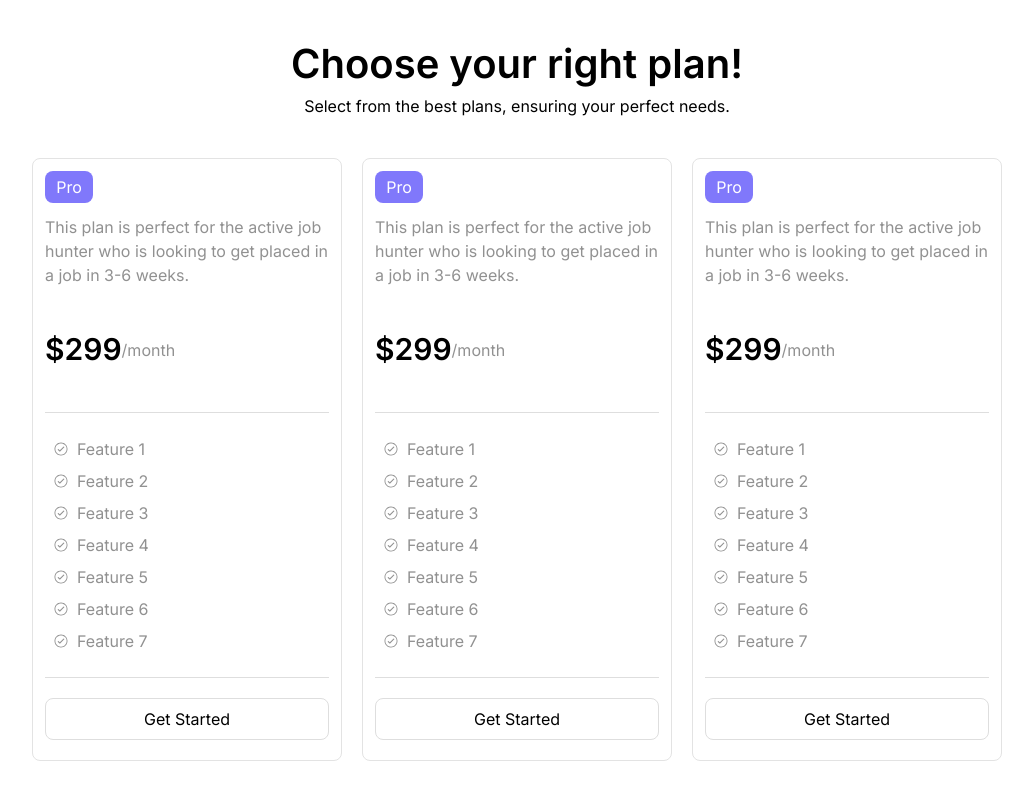
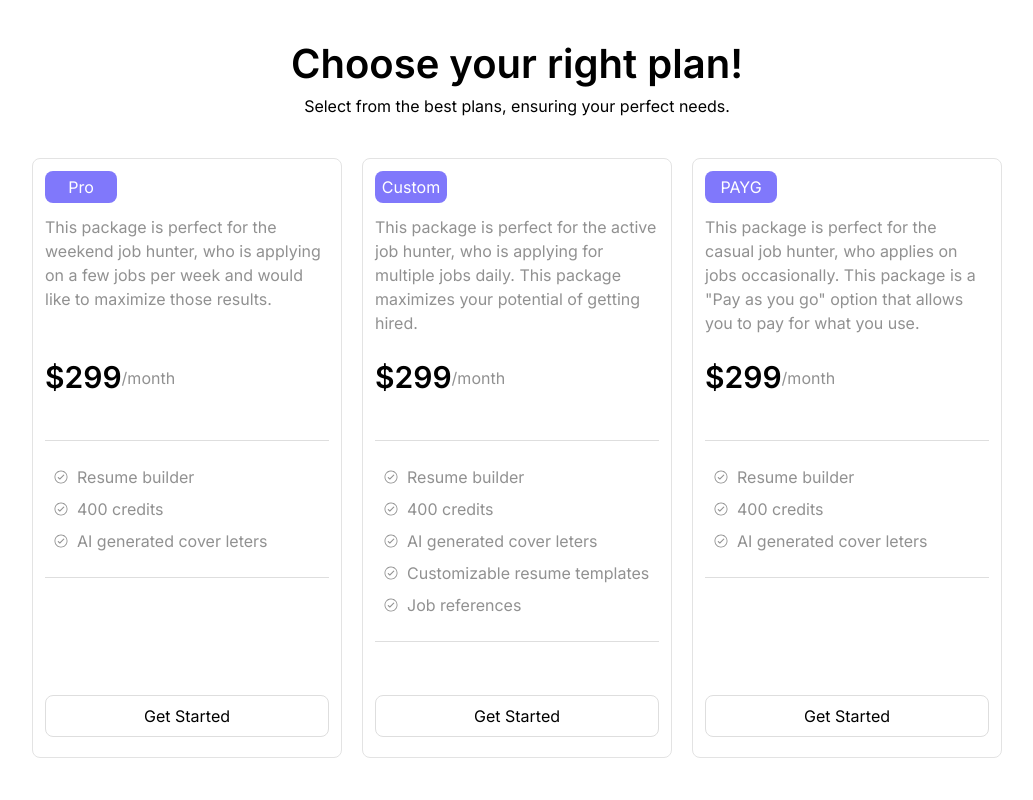
Before and after one commit to Benjamin-buck/resumai, a Next.js app: page / in a window 1280 px wide. Shown: the part 866-1666 px from the top of the page, without its empty margins (123-1156 px from the left). Built offline with nearby package versions, Linux system fonts and the light colour scheme.

Commit message:
adds dashboard page

```diff
--- /dev/null
+++ b/app/dashboard/page.tsx
@@ -0,0 +1,9 @@
+import React from 'react'
+
+const page = () => {
+  return (
+    <div>page</div>
+  )
+}
+
+export default page
--- a/components/Plans.tsx
+++ b/components/Plans.tsx
@@ -1,34 +1,41 @@
+import { plans } from "@/data";
 import { IoIosCheckmarkCircleOutline } from "react-icons/io";
 
+interface Props {
+    id: number;
+    label: string;
+    description: string,
+    features: [];
+}
 
-const PlanCard = () => {
+const PlanCard = ({id, label, features, description}: Props) => {
     return (
-        <div className='flex basis-1/4 border border-1 border-[#e3e3e3] rounded-lg flex-col mb-10'>
-            <div className='mx-3 my-3 bg-purple px-3 py-1 rounded-lg text-white w-[3rem] flex justify-center'>
-                Pro
-            </div>
+        <div key={id} className='flex basis-1/4 border border-1 border-[#e3e3e3] rounded-lg flex-col mb-10 h-[600px] justify-between'>
+            <div>
+                <div className='mx-3 my-3 bg-purple px-3 py-1 rounded-lg text-white w-[4.5rem] flex justify-center'>
+                    {label}
+                </div>
             <div className='mx-3'>
-                <p className='text-gray'>This plan is perfect for the active job hunter who is looking to get placed in a job in 3-6 weeks.</p>
+                <p className='text-gray h-[100px]'>{description}</p>
                 <div className='flex items-center py-10'>
                     <h3 className='text-[30px] font-semibold'>$299</h3>
                     <span className='text-gray'>/month</span>
                 </div>
                 <div className="border-y-[1px] border-[#dedede]">
                     <ul className="py-5">
-                        <li className="flex gap-2 items-center text-gray px-2 py-1"><IoIosCheckmarkCircleOutline /> Feature 1</li>
-                        <li className="flex gap-2 items-center text-gray px-2 py-1"><IoIosCheckmarkCircleOutline /> Feature 2</li>
-                        <li className="flex gap-2 items-center text-gray px-2 py-1"><IoIosCheckmarkCircleOutline /> Feature 3</li>
-                        <li className="flex gap-2 items-center text-gray px-2 py-1"><IoIosCheckmarkCircleOutline /> Feature 4</li>
-                        <li className="flex gap-2 items-center text-gray px-2 py-1"><IoIosCheckmarkCircleOutline /> Feature 5</li>
-                        <li className="flex gap-2 items-center text-gray px-2 py-1"><IoIosCheckmarkCircleOutline /> Feature 6</li>
-                        <li className="flex gap-2 items-center text-gray px-2 py-1"><IoIosCheckmarkCircleOutline /> Feature 7</li>
+                        {features.map((feature) => (
+                            <li className="flex gap-2 items-center text-gray px-2 py-1"><IoIosCheckmarkCircleOutline /> {feature}</li>
+                        ))}
                     </ul>
                 </div>
-                <div>
-                    <button className="border border-[#dedede] w-full my-5 py-2 rounded-lg">
-                        Get Started
-                    </button>
-                </div>
+
+            </div>
+            </div>
+
+            <div className="mx-3">
+                <button className="border border-[#dedede] w-full my-5 py-2 rounded-lg">
+                    Get Started
+                </button>
             </div>
 
         </div>
@@ -37,15 +44,16 @@ const PlanCard = () => {
 
 const Plans = () => {
   return (
-    <div className='md:mt-[100px] mt-[50px]'>
+    <div id="pricing" className='md:mt-[100px] mt-[50px]'>
         <div className='flex flex-col justify-center items-center md:px-0 px-5 text-center '>
             <h2 className='md:text-[40px] text-[30px] font-semibold text-center'>Choose your right plan!</h2>
             <p className="">Select from the best plans, ensuring your perfect needs.</p>
         </div>
         <div className='flex flex-wrap max-md:flex-col mx-5 flex-row justify-center gap-5 mt-10'>
-            <PlanCard />
-            <PlanCard />
-            <PlanCard />
+            {plans.map(({id, label, features, description}) => (
+                <PlanCard id={id} label={label} features={features} description={description}/>
+            ))}
+
         </div>
     </div>
   )
--- a/data/index.ts
+++ b/data/index.ts
@@ -1,5 +1,40 @@
 export const navLinks = [
     {id: 1, label: 'Demo', href: '/pricing'},
-    {id: 1, label: 'Pricing', href: '/pricing'},
+    {id: 1, label: 'Pricing', href: '#pricing'},
     {id: 1, label: 'FAQ', href: '/pricing'},
-]
+];
+
+export const plans = [
+    {
+        id: 1,
+        label: 'Pro',
+        description: 'This package is perfect for the weekend job hunter, who is applying on a few jobs per week and would like to maximize those results.',
+        features: [
+            'Resume builder',
+            '400 credits',
+            'AI generated cover leters'
+        ],
+    },
+    {
+        id: 1,
+        label: 'Custom',
+        description: 'This package is perfect for the active job hunter, who is applying for multiple jobs daily. This package maximizes your potential of getting hired.',
+        features: [
+            'Resume builder',
+            '400 credits',
+            'AI generated cover leters',
+            'Customizable resume templates',
+            'Job references'
+        ]
+    },
+    {
+        id: 1,
+        label: 'PAYG',
+        description: 'This package is perfect for the casual job hunter, who applies on jobs occasionally. This package is a "Pay as you go" option that allows you to pay for what you use.',
+        features: [
+            'Resume builder',
+            '400 credits',
+            'AI generated cover leters'
+        ]
+    },
+];
```
